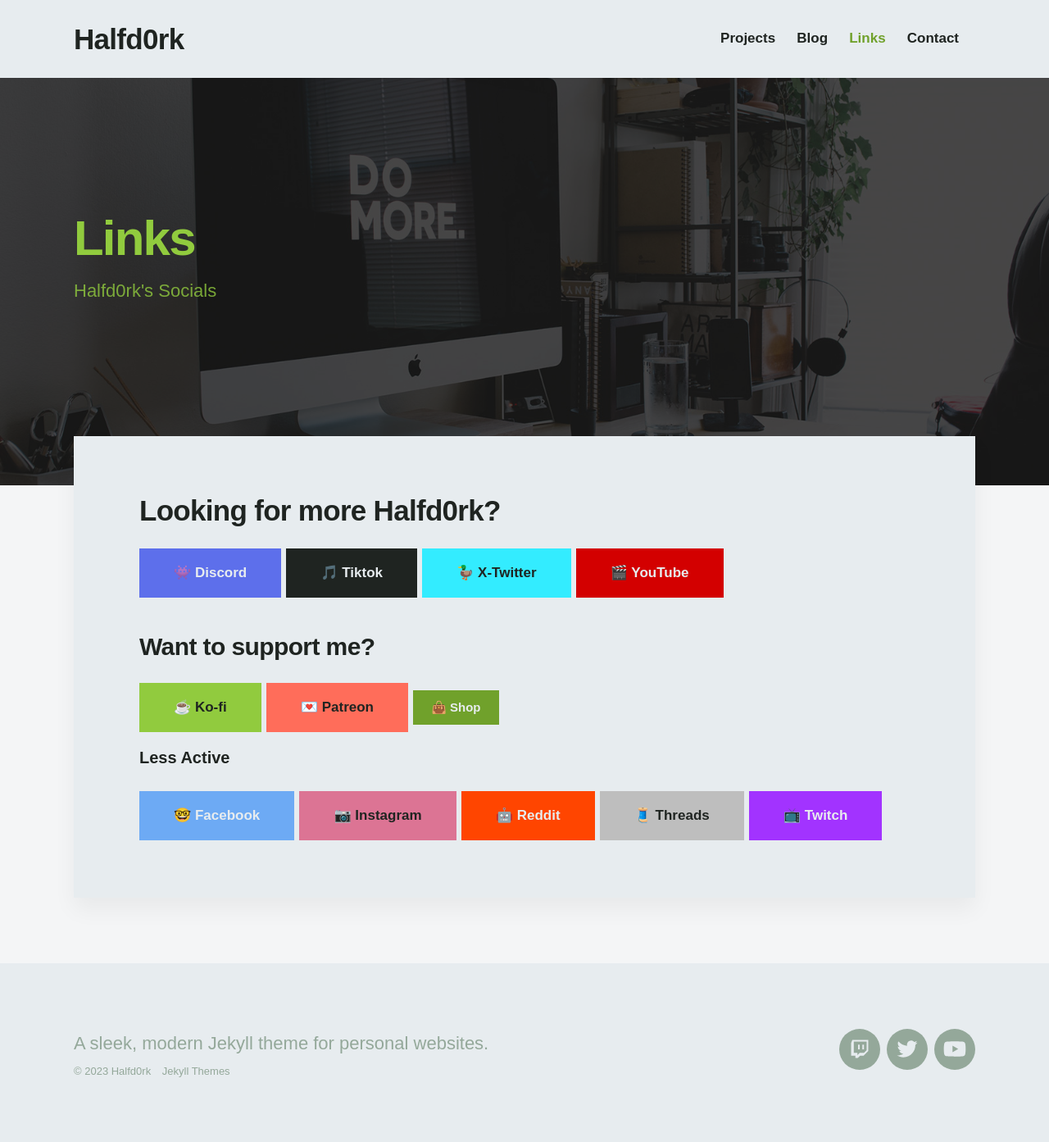
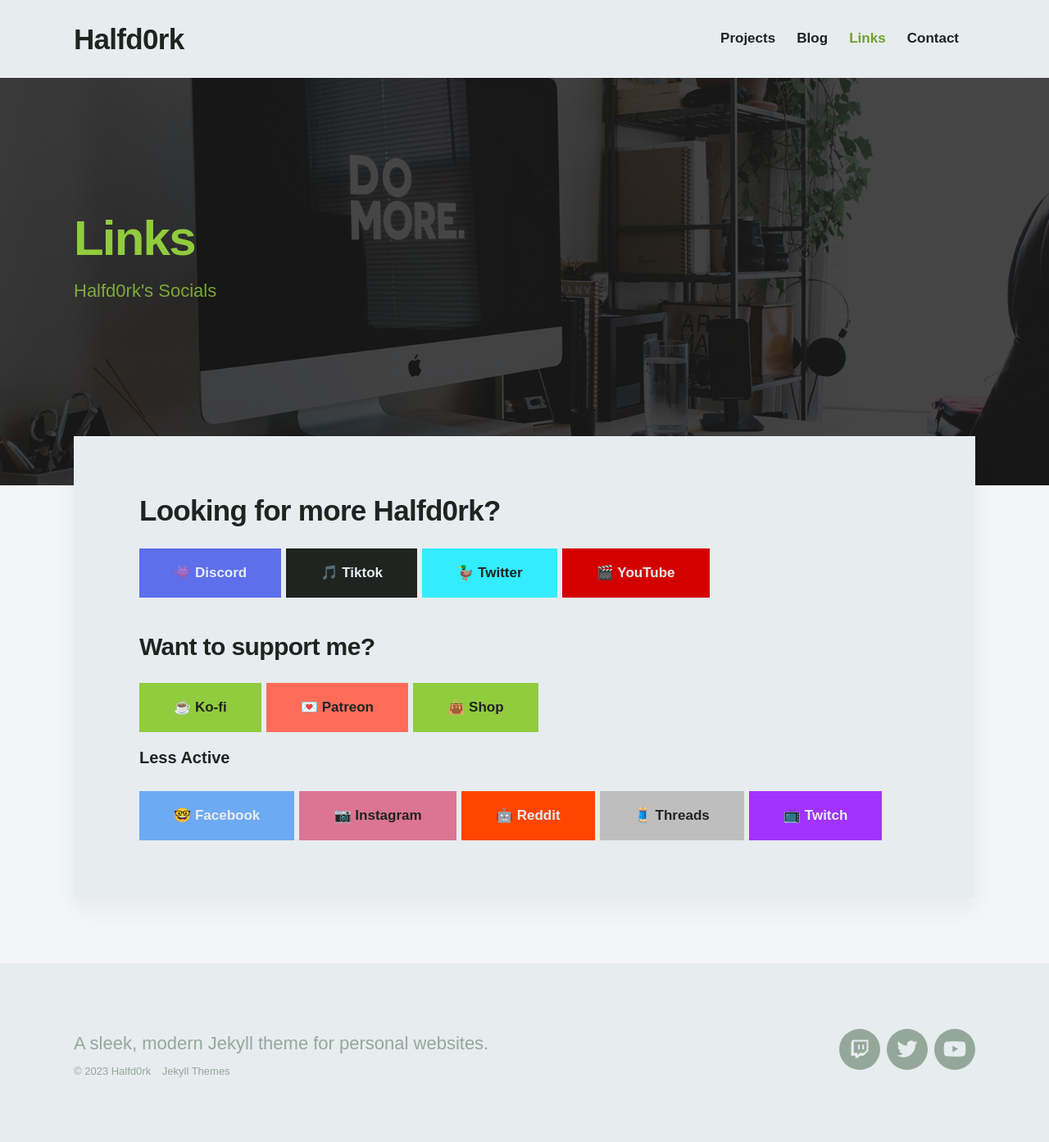
Before and after one commit to halfd0rk/halfd0rk.github.io, a Jekyll site: the page built from _pages/links.md, in a window 1280 px wide. Shown: the whole page at 82% size. Built offline with Jekyll 4.4.1, drawn with Linux system fonts in a browser that asks for light colours; nearby versions of some CDN libraries; some web fonts are replaced.

Commit message:
0911b shop button

```diff
--- a/_pages/links.md
+++ b/_pages/links.md
@@ -10,7 +10,7 @@
 
 <a href="https://discord.gg/bBQEFVavZd" class="button button--discord">👾 Discord</a>
 <a href="https://www.tiktok.com/@halfd0rk" class="button button--tiktok">🎵 Tiktok</a>
-<a href="https://twitter.com/halfd0rk" class="button button--twitter">🦆 X-Twitter</a>
+<a href="https://twitter.com/halfd0rk" class="button button--twitter">🦆 Twitter</a>
 <a href="https://www.youtube.com/@halfd0rk/" class="button button--youtube">🎬 YouTube</a>
 <!--<a href="https://www.youtube.com/@halfd0rktutorials" class="button button--sandbox">🏫 TSB Tutorials</a>
 <a href="https://www.sandbox.game/en/users/halfd0rk/0d54ba22-f2ff-44e8-8947-e7eb85cd3349/?tab=Experiences" class="button button--sandbox">🎮 My Sandbox</a>-->
@@ -18,7 +18,7 @@
 ### Want to support me?
 <a href="https://ko-fi.com/halfd0rk" class="button button--kofi">☕ Ko-fi</a>
 <a href="https://www.patreon.com/halfd0rk" class="button button--patreon">💌 Patreon</a>
-<a href="https://ko-fi.com/halfd0rk" class="button button--shop">👜 Shop</a>
+<a href="https://shop.halfd0rk.com/" class="button button--shop">👜 Shop</a>
 
 ##### Less Active
 <a href="https://www.facebook.com/profile.php?id=100090145293991" class="button button--facebook">🤓 Facebook</a>
--- a/_sass/_basic.scss
+++ b/_sass/_basic.scss
@@ -403,6 +403,25 @@
 	}
 }
 
+.button--shop {
+	padding: 15px 20px 16px;
+	font-size: 13px;
+	background: #91cb3e !important;
+	border-color: #91cb3e !important;
+	color: $text-dark-color !important;
+
+	&:hover {
+		background: $accent-color !important;
+		border-color: $accent-color !important;
+		color: $background-color;
+	}
+
+	@include mq(tabletp) {
+		padding: 19px 40px 20px;
+		font-size: 17px;
+	}
+}
+
 .button--telegram {
 	padding: 15px 20px 16px;
 	font-size: 13px;
```
